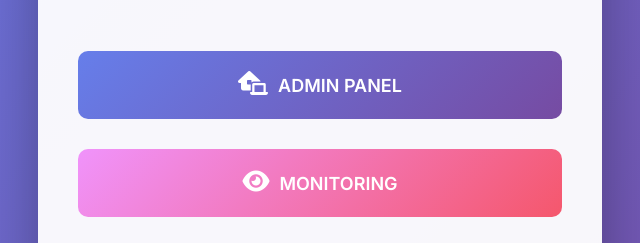
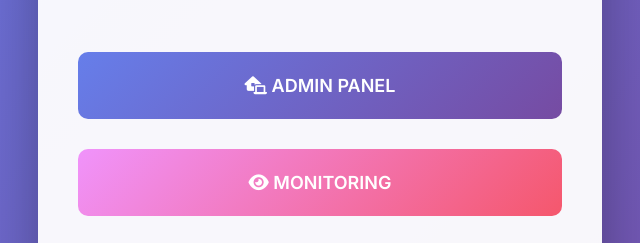
Before and after one commit to NyomanSugiarte/webMonitor, a plain HTML site: page index.html in a window 1280 px wide. Shown: the part 362-605 px from the top of the page, 320-960 px from the left. Drawn offline with nearby package versions, Linux system fonts and the light colour scheme.

Commit message:
Update index.html

```diff
--- a/index.html
+++ b/index.html
@@ -58,28 +58,15 @@
             color: white;
         }
 
-        .btn-admin:hover {
-            transform: translateY(-3px);
-            box-shadow: 0 10px 25px rgba(102, 126, 234, 0.4);
-            color: white;
-            text-decoration: none;
-        }
-
         .btn-monitoring {
             background: linear-gradient(135deg, #f093fb 0%, #f5576c 100%);
             color: white;
         }
 
-        .btn-monitoring:hover {
+        .btn-menu:hover {
             transform: translateY(-3px);
-            box-shadow: 0 10px 25px rgba(245, 87, 108, 0.4);
+            box-shadow: 0 10px 25px rgba(0, 0, 0, 0.2);
             color: white;
-            text-decoration: none;
-        }
-
-        .icon-menu {
-            font-size: 24px;
-            margin-right: 10px;
         }
     </style>
 </head>
@@ -93,17 +80,30 @@
         </div>
 
         <div class="menu-section">
-            <a href="admin.html" class="btn btn-menu btn-admin">
-                <i class="fas fa-laptop-house icon-menu"></i>ADMIN PANEL
-            </a>
+            <button class="btn btn-menu btn-admin" onclick="openAdmin()">
+                <i class="fas fa-laptop-house"></i> ADMIN PANEL
+            </button>
 
             <a href="monitor.html" class="btn btn-menu btn-monitoring">
-                <i class="fas fa-eye icon-menu"></i>MONITORING
+                <i class="fas fa-eye"></i> MONITORING
             </a>
         </div>
     </div>
 
-    <script src="https://cdnjs.cloudflare.com/ajax/libs/bootstrap/5.3.6/js/bootstrap.bundle.min.js"></script>
+    <script>
+        function openAdmin() {
+            const password = prompt("Masukkan Password Admin:");
+
+            // GANTI PASSWORD DI SINI
+            const correctPassword = "andnan123";
+
+            if (password === correctPassword) {
+                window.location.href = "admin.html";
+            } else if (password !== null) {
+                alert("Password salah!");
+            }
+        }
+    </script>
+
 </body>
-
 </html>
```
